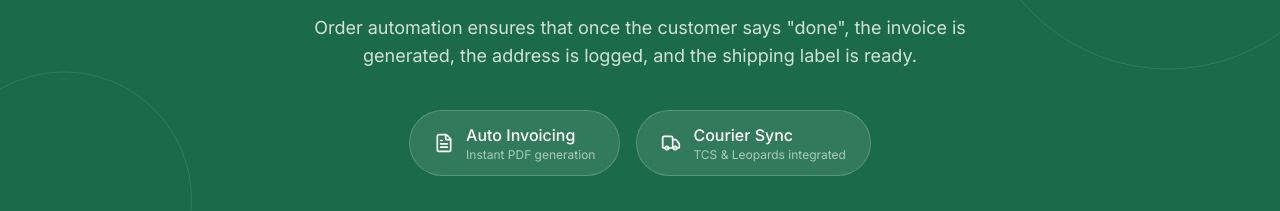
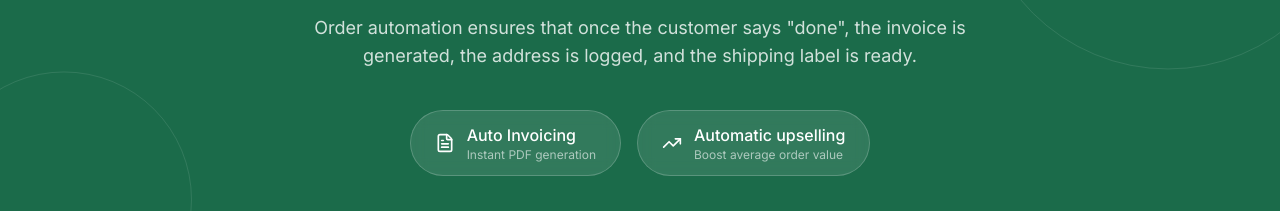
Before and after one commit to Fazal-Khan05/Sahulatcart_Marketing_site, a React (Vite) app: page / in a window 1280 px wide. Shown: the part 7100-7311 px from the top of the page. Built offline with nearby package versions, Linux system fonts and the light colour scheme; a web font is replaced by a local one.

Commit message:
Replace Courier Sync with Automatic Upselling

```diff
--- a/src/components/sections/ChatToCheckout.jsx
+++ b/src/components/sections/ChatToCheckout.jsx
@@ -1,5 +1,5 @@
 import { motion } from 'framer-motion';
-import { FileText, Truck } from 'lucide-react';
+import { FileText, TrendingUp } from 'lucide-react';
 
 const ChatToCheckout = () => {
   const containerVariants = {
@@ -73,12 +73,12 @@ const ChatToCheckout = () => {
               </div>
             </div>
 
-            {/* Courier Sync Pill */}
+            {/* Upselling Pill */}
             <div className="bg-white/10 backdrop-blur-sm text-white rounded-full px-6 py-3 flex items-center gap-3 border border-white/20">
-              <Truck className="w-5 h-5 text-white" />
+              <TrendingUp className="w-5 h-5 text-white" />
               <div className="text-left">
-                <div className="font-medium">Courier Sync</div>
-                <div className="text-white/60 text-xs">TCS &amp; Leopards integrated</div>
+                <div className="font-medium">Automatic upselling</div>
+                <div className="text-white/60 text-xs">Boost average order value</div>
               </div>
             </div>
           </motion.div>
```
